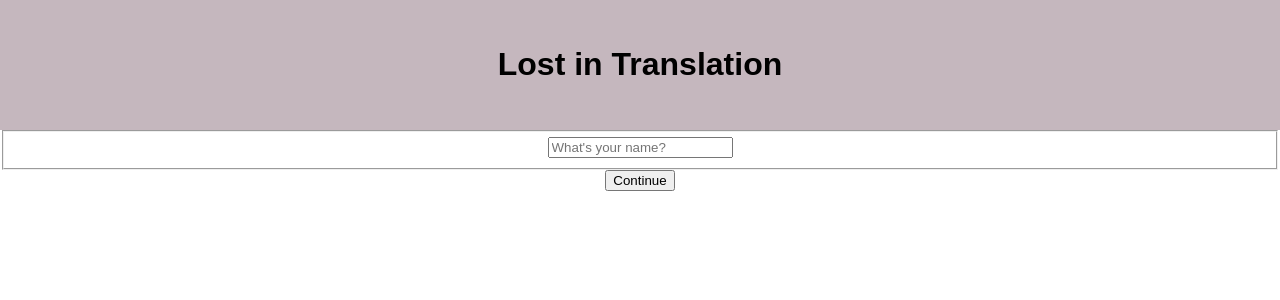
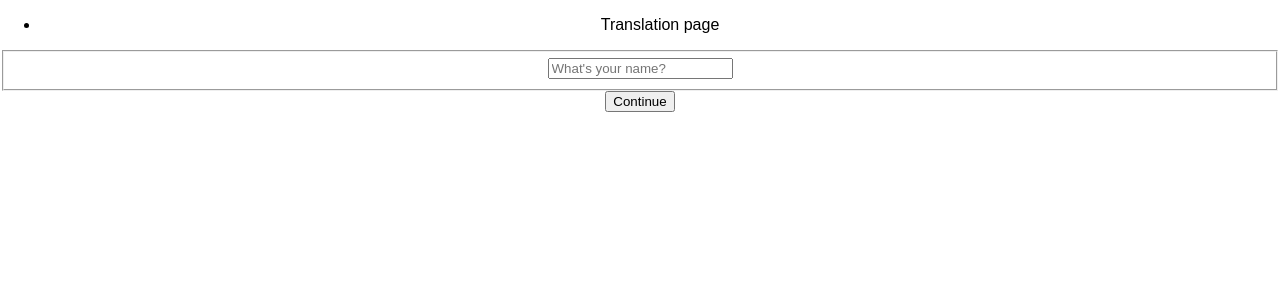
Before and after one commit to johaol16/assignment-2, a React (Create React App) app: page / in a window 1280 px wide. Shown: the top 300 px of the page. Built offline with nearby package versions, Linux system fonts and the light colour scheme; no server answers.

Commit message:
started with navbar and then logout function

```diff
--- a/src/App.js
+++ b/src/App.js
@@ -3,7 +3,7 @@
 import Login from './views/Login';
 import Translation from './views/Translation';
 import Profile from './views/Profile';
-import Header from './components/Header/Header'
+import Navbar from './components/Navbar/Navbar';
 
 
 function App() {
@@ -13,7 +13,7 @@
   return (
     <BrowserRouter>
       <div className="App">
-      <Header />
+      <Navbar />
         <Routes>
           <Route path="/" element={ <Login /> }/>
           <Route path="/translation" element={ <Translation /> }/>
--- a/src/components/Header/Header.css
+++ /dev/null
@@ -1,5 +0,0 @@
-.header {
-    padding: 25px 0;
-    text-align: center;
-    background: #C5B7BE;
-  }
--- a/src/components/Header/Header.jsx
+++ /dev/null
@@ -1,9 +0,0 @@
-import './Header.css';
-
-
-const Header = () => (
-  <div className="header">
-    <h1>Lost in Translation</h1>
-  </div>
-)
-export default Header;
--- /dev/null
+++ b/src/components/Navbar/Navbar.jsx
@@ -0,0 +1,28 @@
+import { NavLink } from "react-router-dom"
+import { useUser } from "../../context/UserContext"
+
+const Navbar = () => {
+
+    const { user } = useUser()
+
+    return (
+        <nav>
+            <ul>
+                <li>Translation page</li>
+            </ul>
+
+            { user !== null &&
+            <ul>
+                <li>
+                <NavLink to="/translation">Translation</NavLink>
+                </li>
+                <li>
+                <NavLink to="/profile">Profile</NavLink>
+                </li>
+            </ul>
+            }
+        </nav>
+    )
+}
+
+export default Navbar
--- a/src/components/Profile/ProfileActions.jsx
+++ b/src/components/Profile/ProfileActions.jsx
@@ -1,11 +1,24 @@
 import { Link } from "react-router-dom";
+import { storageDelete } from "../../utils/storage";
+import { useUser } from "../../context/UserContext";
+import { STORAGE_KEY_USER } from "../../const/storageKeys";
 
 const ProfileActions = () => {
+
+    const { setUser } = useUser()
+
+    const handleLogoutClick = () => {
+        if (window.confirm("Are you sure?")) {
+            storageDelete(STORAGE_KEY_USER)
+            setUser(null)
+        }
+    }
+
     return (
         <ul>
             <li><Link to="/translation">Translation</Link></li>
             <li><button>Clear history</button></li>
-            <li><button>Logout</button></li>
+            <li><button onClick={ handleLogoutClick }>Logout</button></li>
         </ul>
     )
 }
--- a/src/utils/storage.js
+++ b/src/utils/storage.js
@@ -10,3 +10,7 @@
 
     return null
 }
+
+export const storageDelete = key => {
+    localStorage.removeItem(key)
+}
--- a/src/views/Profile.jsx
+++ b/src/views/Profile.jsx
@@ -1,8 +1,9 @@
 import ProfileActions from "../components/Profile/ProfileActions"
 import ProfileHeader from "../components/Profile/ProfileHeader"
 import ProfileTranslationHistory from "../components/Profile/ProfileTranslationHistory"
+import withAuth from "../hoc/withAuth"
 import { useUser } from "../context/UserContext"
-import withAuth from "../hoc/withAuth"
+
 
 const Profile = () => {
 
```
